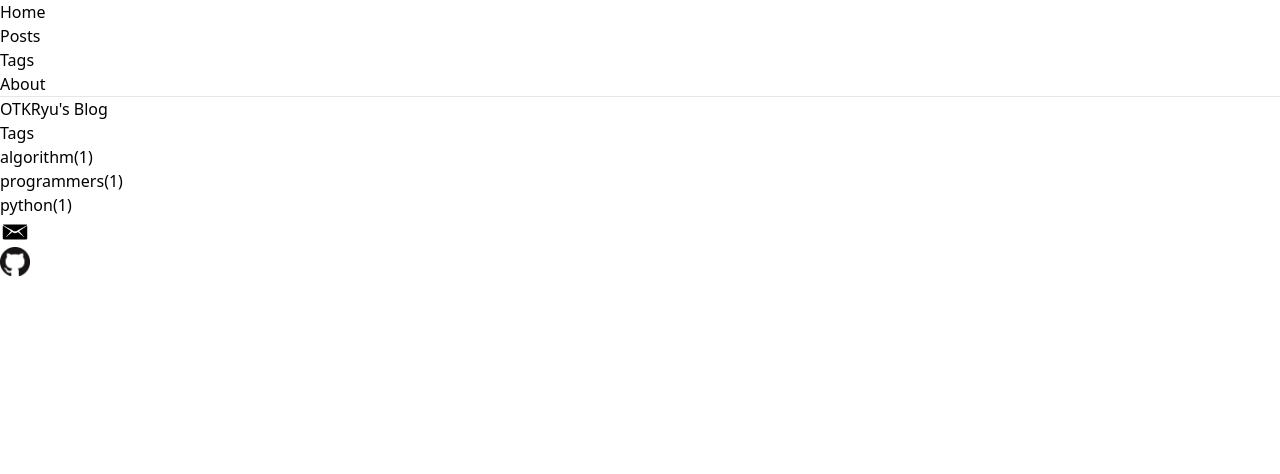
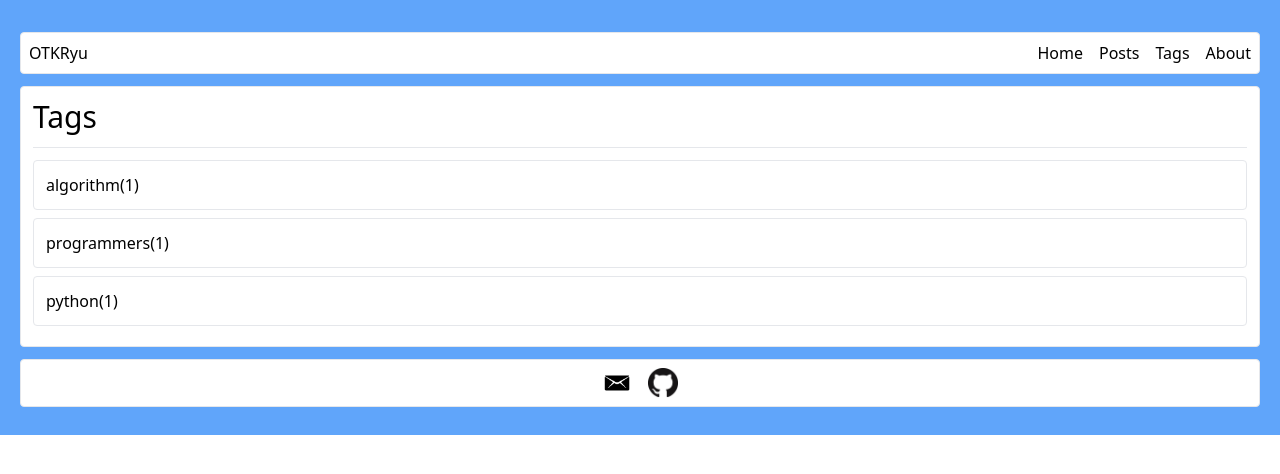
Before and after one commit to OTKRyu/OTKRyu.github.io, a Next.js app: page /tags in a window 1280 px wide. Shown: the top 474 px of the page. Built offline with nearby package versions, Linux system fonts and the light colour scheme.

Commit message:
style: add basic style with tailwindcss

```diff
--- a/components/footer.js
+++ b/components/footer.js
@@ -3,13 +3,13 @@ import Image from "next/image";
 
 const Footer = () => {
   return (
-    <footer>
-      <div>
+    <footer className="bg-white flex justify-center border rounded my-2">
+      <div className="m-2">
         <a href="mailto:appn12@gmail.com">
           <Image src="/images/email_icon.png" width={30} height={30} />
         </a>
       </div>
-      <div>
+      <div className="m-2">
         <a href="https://github.com/OTKRyu">
           <Image src="/images/GitHub-Mark-32px.png" width={30} height={30} />
         </a>
--- a/components/layout.js
+++ b/components/layout.js
@@ -3,11 +3,12 @@ import Footer from "./footer";
 
 export default function Layout({ children }) {
   return (
-    <div>
-      <Navbar />
-      <header>OTKRyu's Blog</header>
-      <main>{children}</main>
-      <Footer />
+    <div className="bg-blue-400">
+      <div className="p-5">
+        <Navbar />
+        <main>{children}</main>
+        <Footer />
+      </div>
     </div>
   );
 }
--- a/components/navbar.js
+++ b/components/navbar.js
@@ -10,20 +10,20 @@ const MENU_LIST = [
 
 const Navbar = () => {
   return (
-    <header>
-      <nav>
+    <nav className="bg-white flex justify-between border rounded my-3">
+      <div className="p-2">OTKRyu</div>
+      <div className="flex">
         {MENU_LIST.map(({ text, href }) => {
           return (
-            <div key={text}>
+            <div key={text} className="p-2 hover:underline">
               <Link href={href}>
                 <a>{text}</a>
               </Link>
             </div>
           );
         })}
-      </nav>
-      <hr></hr>
-    </header>
+      </div>
+    </nav>
   );
 };
 
--- a/pages/about.js
+++ b/pages/about.js
@@ -3,7 +3,7 @@ import Layout from "../components/layout";
 export default function Home() {
   return (
     <Layout>
-      <section>
+      <section className="bg-white flex justify-between border rounded my-3 w-full h-full">
         <h1>About</h1>
       </section>
     </Layout>
--- a/pages/index.js
+++ b/pages/index.js
@@ -3,9 +3,9 @@ import Layout from "../components/layout";
 export default function Home() {
   return (
     <Layout>
-      <section>
-        <h1>Home</h1>
-        <hr></hr>
+      <section className="bg-white border rounded my-3 w-full h-full p-5">
+        <h1 className="text-3xl">Home</h1>
+        <hr className="my-3"></hr>
         <p>안녕하세요~</p>
         <p>OTKRyu의 블로그입니다.</p>
         <p>개발과 관련된 포스트들을 올리는 블로그입니다.</p>
--- a/pages/posts/[id].js
+++ b/pages/posts/[id].js
@@ -9,11 +9,12 @@ export default function Post({ postData }) {
       <Head>
         <title>{postData.title}</title>
       </Head>
-      <article>
-        <h1>{postData.title}</h1>
-        <div>
+      <article className="bg-white border rounded my-3 w-full h-full p-5">
+        <h1 className="text-3xl my-3">{postData.title}</h1>
+        <div className="text-slate-500">
           <Date dateString={postData.date} />
         </div>
+        <hr className="my-3"></hr>
         <div dangerouslySetInnerHTML={{ __html: postData.contentHtml }} />
       </article>
     </Layout>
--- a/pages/posts/index.js
+++ b/pages/posts/index.js
@@ -16,14 +16,14 @@ export async function getStaticProps() {
 export default function Post({ allPostsData }) {
   return (
     <Layout>
-      <section>
-        <h1>Posts</h1>
-
+      <section className="bg-white border rounded my-3 w-full h-full p-5">
+        <h1 className="text-3xl">Posts</h1>
+        <hr className="my-3"></hr>
         <ul>
           {allPostsData.map(({ id, date, title }) => (
-            <li key={id}>
+            <li key={id} className="border rounded p-3 hover:underline">
               <Link href={`/posts/${id}`}>
-                <a>{title}</a>
+                <a className="text-xl">{title}</a>
               </Link>
               <br />
               <small>
--- a/pages/tags/[id].js
+++ b/pages/tags/[id].js
@@ -7,15 +7,12 @@ import { getTagPosts, getAllTags } from "../../lib/tags";
 export default function Post({ tagName, tagPosts }) {
   return (
     <Layout>
-      {/* Keep the existing code here */}
-
-      {/* Add this <section> tag below the existing <section> tag */}
-      <section>
-        <h1>{tagName}</h1>
-
+      <section className="bg-white border rounded my-3 w-full h-full p-3">
+        <h1 className="text-3xl">{tagName}</h1>
+        <hr className="my-3"></hr>
         <ul>
           {tagPosts.map(({ id, date, title }) => (
-            <li key={id}>
+            <li key={id} className="rounded border p-3 hover:underline">
               <Link href={`/posts/${id}`}>
                 <a>{title}</a>
               </Link>
@@ -41,9 +38,10 @@ export async function getStaticPaths() {
 
 export async function getStaticProps({ params }) {
   const tagPosts = await getTagPosts(params.id);
-  console.log(tagPosts);
+  console.log(params.id);
   return {
     props: {
+      tagName: params.id,
       tagPosts: tagPosts,
     },
   };
--- a/pages/tags/index.js
+++ b/pages/tags/index.js
@@ -15,15 +15,15 @@ export async function getStaticProps() {
 export default function Tag({ tags }) {
   return (
     <Layout>
-      {/* Keep the existing code here */}
-
-      {/* Add this <section> tag below the existing <section> tag */}
-      <section>
-        <h2>Tags</h2>
-
+      <section className="bg-white border rounded my-3 w-full h-full p-3">
+        <h1 className="text-3xl">Tags</h1>
+        <hr className="my-3"></hr>
         <ul>
           {tags.map((tag) => (
-            <li key={tag.name}>
+            <li
+              key={tag.name}
+              className="rounded border p-3 my-2 hover:underline"
+            >
               <Link href={`/tags/${tag.name}`}>
                 <a>
                   {tag.name}({tag.count})
--- a/posts/programmers_12936.md
+++ b/posts/programmers_12936.md
@@ -7,7 +7,7 @@ tags:
   - programmers
 ---
 
-# programmers_12936
+# programmers_12936.py
 
 ## problem
 
@@ -67,12 +67,7 @@ from itertools import permutations
 문제의 조건에서 볼 수 있듯이 이 문제에서는 순열을 생성하는데에 순서가 있고,
 이를 따라간다는 조건하에 언제쯤 어떤 순열이 나올지를 알 수가 있다.
 
-- [1,2,3]
-- [1,3,2]
-- [2,1,3]
-- [2,3,1]
-- [3,1,2]
-- [3,2,1]
+[1,2,3], [1,3,2], [2,1,3], [2,3,1], [3,1,2], [3,2,1]
 
 앞에서부터 한 자리씩 천천히 보면 뒤에 남은 가짓수가 다 떨어지기 전까지는 앞자리가 변하지 않는 것을 볼 수 있다.
 
```
